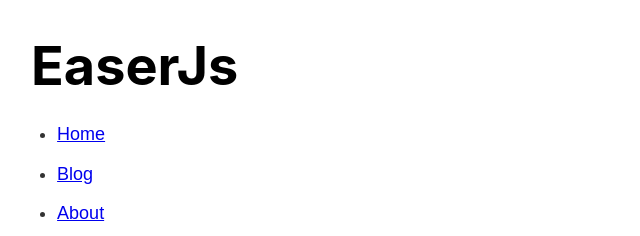
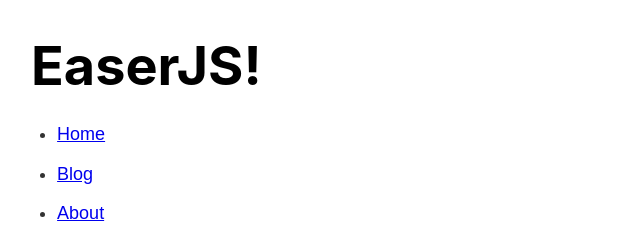
Before and after one commit to albeiroespitia/Gatsby-Contentful, a Gatsby site: page / in a window 1280 px wide. Shown: the top 236 px of the page, 252-892 px from the left. Built offline with nearby package versions, Linux system fonts and the light colour scheme; Gatsby itself is replaced by a stand-in of ours.

Commit message:
Adding graphql

```diff
--- a/gatsby-config.js
+++ b/gatsby-config.js
@@ -5,6 +5,10 @@
  */
 
 module.exports = {
+	siteMetadata: {
+		title: 'EaserJS!',
+		author: 'Albeiro Espitia'
+	},
 	plugins: [
 		`gatsby-plugin-sass`
 	]
--- a/package.json
+++ b/package.json
@@ -6,7 +6,7 @@
   "license": "MIT",
   "scripts": {
     "build": "gatsby build",
-    "develop": "gatsby develop",
+    "develop": "env-cmd gatsby develop",
     "format": "prettier --write src/**/*.{js,jsx}",
     "start": "npm run develop",
     "serve": "gatsby serve",
@@ -20,6 +20,7 @@
     "react-dom": "^16.8.6"
   },
   "devDependencies": {
+    "env-cmd": "^9.0.3",
     "prettier": "^1.18.2"
   },
   "repository": {
--- a/src/components/Footer/index.js
+++ b/src/components/Footer/index.js
@@ -1,9 +1,19 @@
 import React from 'react'
+import { graphql, useStaticQuery } from 'gatsby'
 
 const Footer = () => {
+	const data = useStaticQuery(graphql`
+		query {
+			site {
+				siteMetadata {
+					author
+				}
+			}
+		}
+	`)
 	return (
 		<footer>
-			<p>Created by Albeiro Espitia © 2019</p>
+			<p>Created by {data.site.siteMetadata.author} © 2019</p>
 		</footer>
 	)
 }
--- a/src/components/Header/index.js
+++ b/src/components/Header/index.js
@@ -1,12 +1,24 @@
 import React from 'react'
-import { Link } from 'gatsby'
+import { Link, graphql, useStaticQuery } from 'gatsby'
 import styles from './styles.module.scss'
 
 const Header = () => {
+	const data = useStaticQuery(graphql`
+		query {
+			site {
+				siteMetadata {
+					title
+				}
+			}
+		}
+	`)
+
 	return (
 		<header className={styles.header}>
 			<h1>
-				<Link className={styles.title} to="/">EaserJs</Link>
+				<Link className={styles.title} to="/">
+					{data.site.siteMetadata.title}
+				</Link>
 			</h1>
 			<nav>
 				<ul className={styles.navList}>
```
Also changed, not shown: 1 other file.
